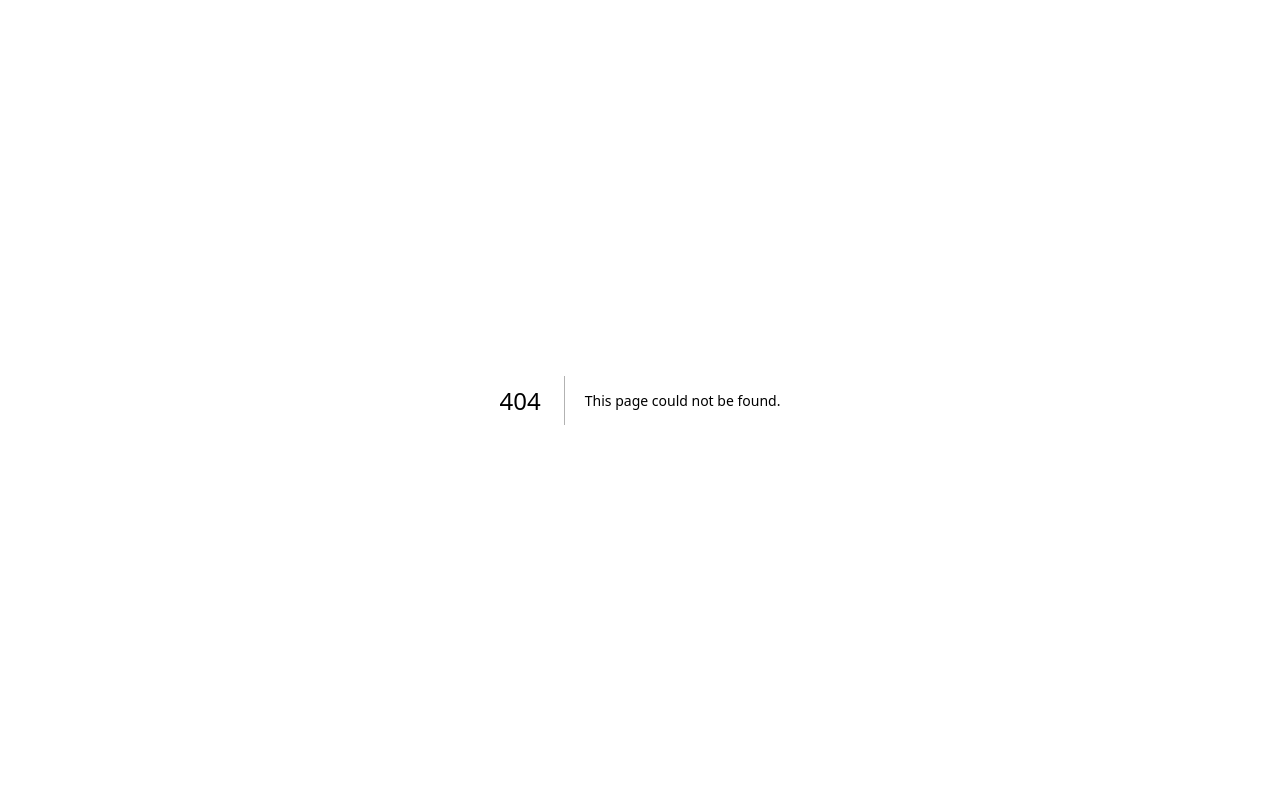
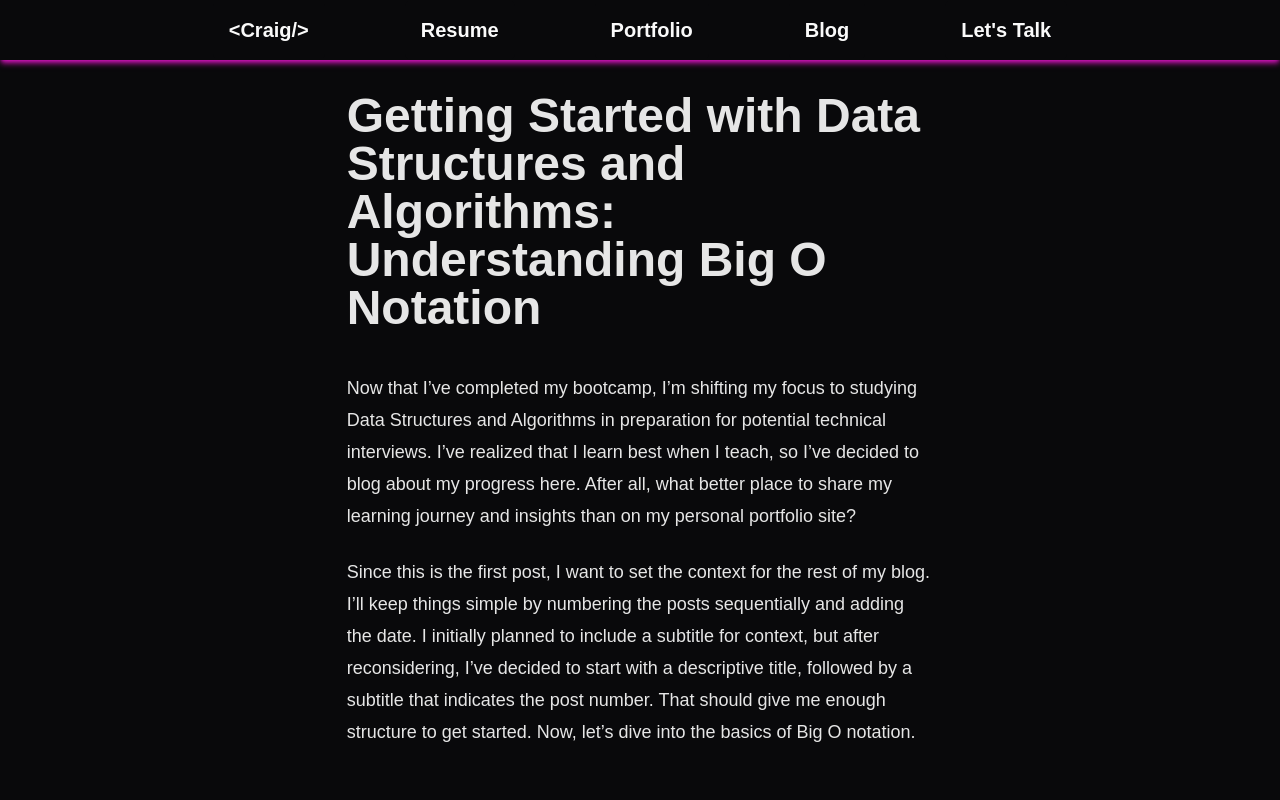
Before and after one commit to ethalorian/next-portfolio, a Next.js app: page /blog/post-1 in a window 1280 px wide. Before the commit this address had no page. Shown: the top 800 px of the page. Built offline with nearby package versions, Linux system fonts and the light colour scheme.

Commit message:
Added Markdown Blog

```diff
--- a/package.json
+++ b/package.json
@@ -17,15 +17,20 @@
     "@radix-ui/react-slot": "^1.1.0",
     "class-variance-authority": "^0.7.0",
     "clsx": "^2.1.1",
+    "gray-matter": "^4.0.3",
     "lucide-react": "^0.447.0",
     "next": "14.2.14",
     "next-themes": "^0.3.0",
     "react": "^18",
     "react-dom": "^18",
+    "react-markdown": "^9.0.1",
+    "rehype-highlight": "^7.0.0",
+    "remark-gfm": "^4.0.0",
     "tailwind-merge": "^2.5.3",
     "tailwindcss-animate": "^1.0.7"
   },
   "devDependencies": {
+    "@tailwindcss/typography": "^0.5.15",
     "@types/node": "^20",
     "@types/react": "^18",
     "@types/react-dom": "^18",
--- /dev/null
+++ b/src/app/blog/[slug]/page.tsx
@@ -0,0 +1,41 @@
+import { getPostData, getSortedPostsData } from '@/lib/posts';
+import ReactMarkdown from 'react-markdown';
+import { notFound } from 'next/navigation';
+import rehypeHighlight from 'rehype-highlight';
+import remarkGfm from 'remark-gfm';
+import Header from '../../../components/header';
+
+interface BlogPostProps {
+  params: {
+    slug: string;
+  };
+}
+
+export default function BlogPost({ params }: BlogPostProps) {
+  const { slug } = params;
+  const post = getPostData(slug) ?? notFound();
+
+  return (
+    <>
+    <Header />
+    <div className="prose prose-lg max-w-prose mx-auto prose-invert text-high-contrast my-8 px-4 sm:px-6 md:px-8">
+      <h1 className="text-high-contrast">{post.title}</h1>
+      <ReactMarkdown
+        rehypePlugins={[rehypeHighlight]}
+        remarkPlugins={[remarkGfm]}
+        className="text-high-contrast"
+      >
+        {post.content}
+      </ReactMarkdown>
+    </div>
+    </>
+  );
+}
+
+// Optional: Add static generation
+export async function generateStaticParams() {
+  const posts = getSortedPostsData();
+  return posts.map((post) => ({
+    slug: post.slug,
+  }));
+}
--- /dev/null
+++ b/src/app/blog/page.tsx
@@ -0,0 +1,31 @@
+import Link from 'next/link';
+import { getSortedPostsData, PostMetadata } from '@/lib/posts';
+import Header from '../../components/header';
+import { Card, CardHeader, CardTitle, CardContent, CardFooter } from '@/components/ui/card';
+
+export default function BlogPage() {
+  const posts: PostMetadata[] = getSortedPostsData();
+
+  return (
+    <div>
+      <Header />
+      <div className="grid grid-cols-1 md:grid-cols-2 lg:grid-cols-3 gap-4 my-8 px-4 sm:px-6 md:px-8 ">
+        {posts.map(({ slug, date, title }, index) => (
+          <Card key={slug} className="shadow-glow shadow-lg transition-shadow duration-300 ease-in-out">
+            <CardHeader>
+              <CardTitle>{index + 1}</CardTitle>
+            </CardHeader>
+            <CardContent>
+              <Link href={`/blog/${slug}`} className="text-lg font-semibold hover:underline">
+                {title}
+              </Link>
+            </CardContent>
+            <CardFooter>
+              <p className="text-sm text-muted-foreground">{date}</p>
+            </CardFooter>
+          </Card>
+        ))}
+      </div>
+    </div>
+  );
+}
--- a/src/components/header.tsx
+++ b/src/components/header.tsx
@@ -1,3 +1,6 @@
+'use client';
+
+
 import * as React from "react"
 import { useState, useEffect } from "react"
 import { Button } from "@/components/ui/button"
@@ -37,6 +40,7 @@ export default function Header() {
     { label: "<Craig/>", href: "/" },
     { label: "Resume", href: "https://drive.google.com/file/d/1EmsPqhnyFsOCirWkhmk6CLGlFX8GP_lw/view?usp=sharing", target: "_blank", rel: "noopener noreferrer" },
     { label: "Portfolio", href: "/portfolio" },
+    { label: "Blog", href: "/blog" },
     { label: "Let's Talk", href: "https://calendly.com/onlyethalorian/30min", target: "_blank", rel: "noopener noreferrer" },
   ]
 
--- /dev/null
+++ b/src/lib/posts.ts
@@ -0,0 +1,66 @@
+import fs from 'fs';
+import path from 'path';
+import matter from 'gray-matter';
+
+export interface PostMetadata {
+  slug: string;
+  title: string;
+  date: string;
+}
+
+export interface Post extends PostMetadata {
+  content: string;
+}
+
+const postsDirectory = path.join(process.cwd(), 'src', 'posts');
+
+// Check if posts directory exists, create it if it doesn't
+if (!fs.existsSync(postsDirectory)) {
+  console.warn(`Posts directory not found: ${postsDirectory}`);
+  fs.mkdirSync(postsDirectory, { recursive: true });
+}
+
+export function getSortedPostsData(): PostMetadata[] {
+  let fileNames: string[] = [];
+  try {
+    fileNames = fs.readdirSync(postsDirectory);
+  } catch (error) {
+    console.error('Error reading posts directory:', error);
+    return [];
+  }
+
+  const allPostsData: PostMetadata[] = fileNames
+    .filter((fileName) => fileName.endsWith('.md'))
+    .map((fileName) => {
+      const slug = fileName.replace(/\.md$/, '');
+      const fullPath = path.join(postsDirectory, fileName);
+      const fileContents = fs.readFileSync(fullPath, 'utf8');
+      const { data } = matter(fileContents);
+
+      return {
+        slug,
+        title: data.title as string,
+        date: data.date as string,
+      };
+    });
+
+  return allPostsData.sort((a, b) => (a.date < b.date ? 1 : -1));
+}
+
+export function getPostData(slug: string): Post | null {
+  const fullPath = path.join(postsDirectory, `${slug}.md`);
+  try {
+    const fileContents = fs.readFileSync(fullPath, 'utf8');
+    const { data, content } = matter(fileContents);
+
+    return {
+      slug,
+      content,
+      title: data.title as string,
+      date: data.date as string,
+    };
+  } catch (error) {
+    console.error(`Error reading post file ${slug}:`, error);
+    return null;
+  }
+}
--- /dev/null
+++ b/src/posts/post-1.md
@@ -0,0 +1,29 @@
+---
+title: "Getting Started with Data Structures and Algorithms: Understanding Big O Notation"
+date: "2024-10-12"
+subtitle: "Post #1"
+---
+
+Now that I’ve completed my bootcamp, I’m shifting my focus to studying Data Structures and Algorithms in preparation for potential technical interviews. I’ve realized that I learn best when I teach, so I’ve decided to blog about my progress here. After all, what better place to share my learning journey and insights than on my personal portfolio site?
+
+Since this is the first post, I want to set the context for the rest of my blog. I’ll keep things simple by numbering the posts sequentially and adding the date. I initially planned to include a subtitle for context, but after reconsidering, I’ve decided to start with a descriptive title, followed by a subtitle that indicates the post number. That should give me enough structure to get started. Now, let’s dive into the basics of Big O notation.
+
+## Measuring Code Efficiency
+
+When measuring code efficiency, we look at two key factors: **time complexity**, which refers to how long a program takes to run, and **space complexity**, which refers to how much memory it uses during execution. These concepts become crucial when explaining code performance during technical interviews.
+
+For example, if I need time-efficient code to process data quickly and I’m working with a powerful machine, I might not be too concerned about memory usage. On the flip side, if I’m running multiple processes simultaneously and time isn’t a major factor, I might prioritize space efficiency, minimizing memory usage even if the code takes longer to run. It’s also worth noting that time complexity is measured in terms of operations, not actual time.
+
+## Understanding Big O Notation
+
+In data structures and algorithms, we use three Greek letters: **Omega (Ω)**, **Theta (Θ)**, and **Omicron (O)**, with Omicron more commonly known as **Big O**. Big O represents the "worst-case scenario," Omega the "best case," and Theta the "average case."
+
+### Example: Array Search
+
+To illustrate, consider an array containing the numbers 1 through 7 in order. If I write a loop to search for the number 1, I’ll find it at index 0 almost immediately—that’s the Omega case. On the other hand, if I’m searching for the number 7, I’ll need to iterate through the entire array, which is the Big O (worst case) scenario.
+
+## What is O(n)?
+
+The simplest example is a basic for loop. The graph of **O(n)** shows a linear relationship, where the number of operations increases directly with the input size (n). In this case, n is the independent variable, and Big O is the dependent variable, illustrating that as n grows, the number of operations required increases at a constant rate.
+
+That’s all I have time for today! Now I just need to build the blog on my portfolio site to host this post. -Eth
--- a/tailwind.config.ts
+++ b/tailwind.config.ts
@@ -11,8 +11,11 @@ const config: Config = {
   	extend: {
   		colors: {
   			background: 'hsl(var(--background))',
-  			foreground: 'hsl(var(--foreground))',
+  			foreground: 'hsl(var(--foreground) / <alpha-value> )',
+			'high-contrast': 'hsl(0, 0%, 90%)',
 			glow: 'hsl(var(--glow-color))',
+
+
   			card: {
   				DEFAULT: 'hsl(var(--card))',
   				foreground: 'hsl(var(--card-foreground))'
@@ -63,6 +66,6 @@ const config: Config = {
   		}
   	}
   },
-  plugins: [require("tailwindcss-animate")],
+  plugins: [require("tailwindcss-animate"),require('@tailwindcss/typography')],
 };
 export default config;
```
Also changed, not shown: 1 other file (tests, documents, lock files or other folders).
